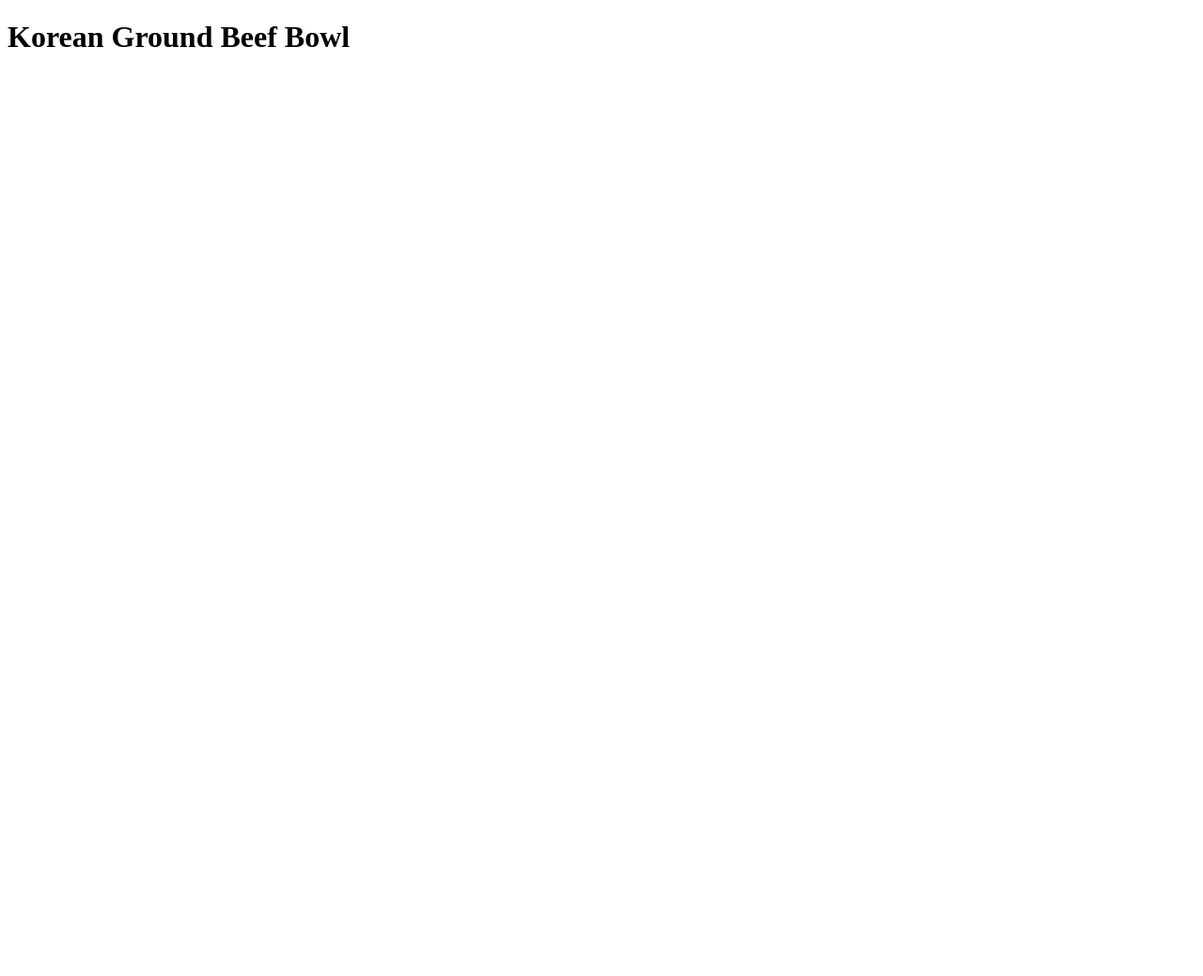
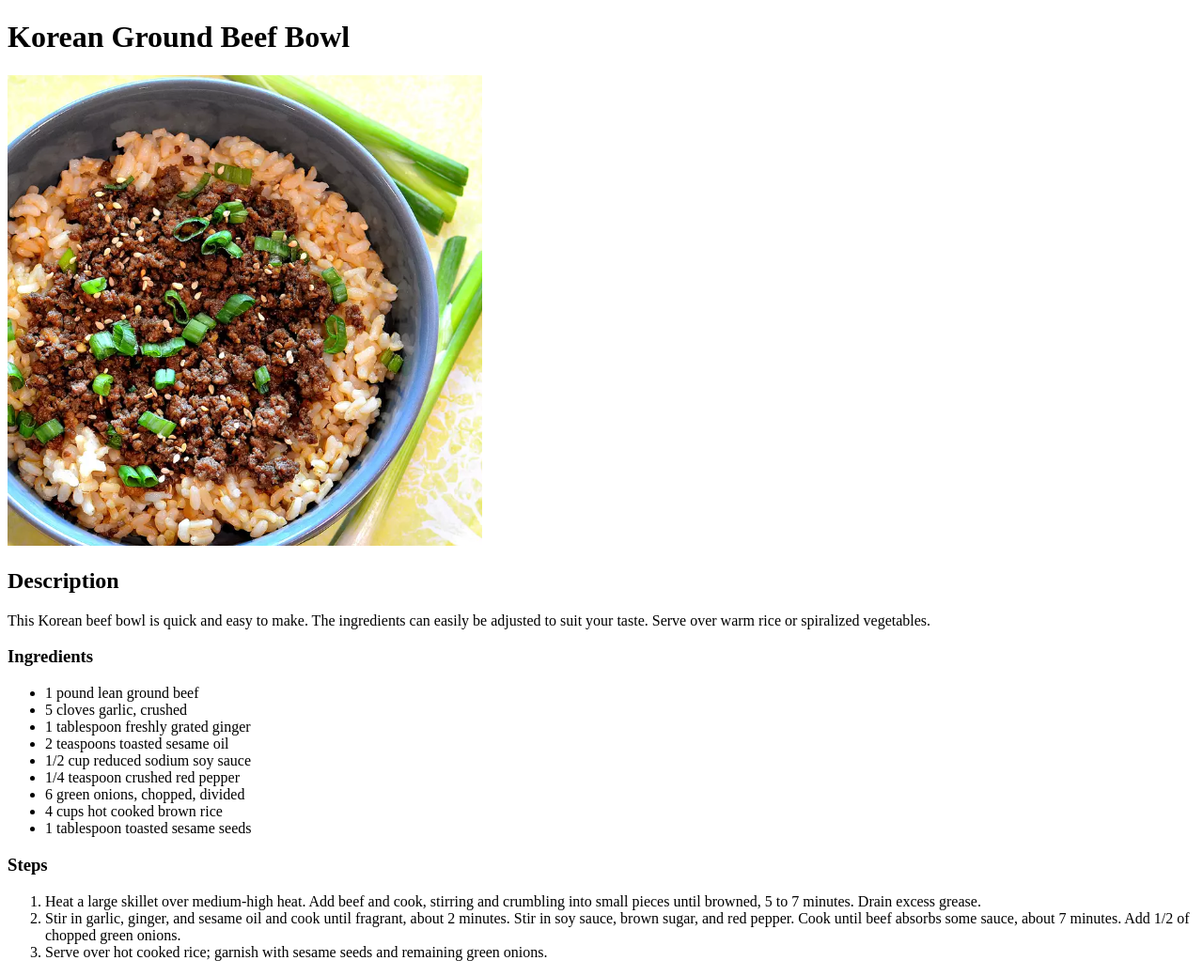
Before and after one commit to zach-barreca/odin-recipes, a plain HTML site: page recipes/koreangroundbeefbowl.html in a window 1280 px wide. Shown: the whole page at 94% size. Before the commit the page ends 800 px from the top, so only its background shows below. Drawn offline with Linux system fonts and the light colour scheme.

Commit message:
Edit koreangroundbeefbowl.html
Before it was just a boilerplate, now it includes a picture of the dish,
a description, an ingredients list, and a list of steps to prepare the
dish as well as headers associated with each of these sections. Future
recipe HTML pages will follow this same format.

```diff
--- a/recipes/koreangroundbeefbowl.html
+++ b/recipes/koreangroundbeefbowl.html
@@ -8,5 +8,42 @@
 </head>
 <body>
     <h1>Korean Ground Beef Bowl</h1>
+    <img src="./images/koreangroundbeefbowl.jpg"></a>
+    <h2>Description</h2>
+    <p>
+        This Korean beef bowl is quick and easy to make. The ingredients
+        can easily be adjusted to suit your taste. Serve over warm rice
+        or spiralized vegetables.
+    </p>
+    <h3>Ingredients</h3>
+    <ul>
+        <li>1 pound lean ground beef</li>
+        <li>5 cloves garlic, crushed</li>
+        <li>1 tablespoon freshly grated ginger</li>
+        <li>2 teaspoons toasted sesame oil</li>
+        <li>1/2 cup reduced sodium soy sauce</li>
+        <li>1/4 teaspoon crushed red pepper</li>
+        <li>6 green onions, chopped, divided</li>
+        <li>4 cups hot cooked brown rice</li>
+        <li>1 tablespoon toasted sesame seeds</li>
+    </ul>
+    <h3>Steps</h3>
+    <ol>
+        <li>
+            Heat a large skillet over medium-high heat. Add beef and
+            cook, stirring and crumbling into small pieces until
+            browned, 5 to 7 minutes. Drain excess grease.
+        </li>
+        <li>
+            Stir in garlic, ginger, and sesame oil and cook until
+            fragrant, about 2 minutes. Stir in soy sauce, brown sugar,
+            and red pepper. Cook until beef absorbs some sauce, about
+            7 minutes. Add 1/2 of chopped green onions.
+        </li>
+        <li>
+            Serve over hot cooked rice; garnish with sesame seeds and
+            remaining green onions.
+        </li>
+    </ol>
 </body>
 </html>
```
